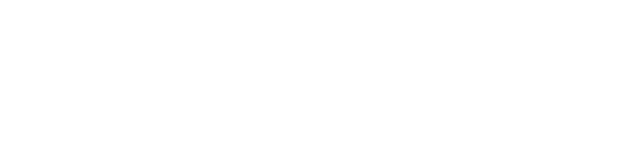
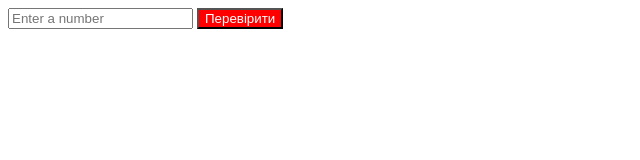
Before and after one commit to MarinaMyz/JS_HOMEWORKS, a website: page src/index.html in a window 1280 px wide. Shown: the whole page, without its empty margins (0-640 px from the left). Drawn offline with Linux system fonts and the light colour scheme.

Commit message:
hw59 completed

```diff
--- a/src/index.html
+++ b/src/index.html
@@ -6,8 +6,18 @@
     <link rel="stylesheet" href="./styles/style.css">
 </head>
 <body>
+<input type="text" id="numberInput" placeholder="Enter a number">
+<button onclick="checkNumber()">Перевірити</button>
 
-
-<script src="js/script.js"></script>
+<script>
+    function checkNumber() {
+        var number = document.getElementById("numberInput").value;
+        if (number % 2 === 0) {
+            alert("Парне число");
+        } else {
+            alert("Непарне число");
+        }
+    }
+</script>
 </body>
 </html>
--- a/src/styles/style.css
+++ b/src/styles/style.css
@@ -1,3 +1,7 @@
 *{
     box-sizing: border-box;
 }
+button {
+    background-color: red;
+    color: white;
+}
```
Also changed, not shown: Readme.md.
